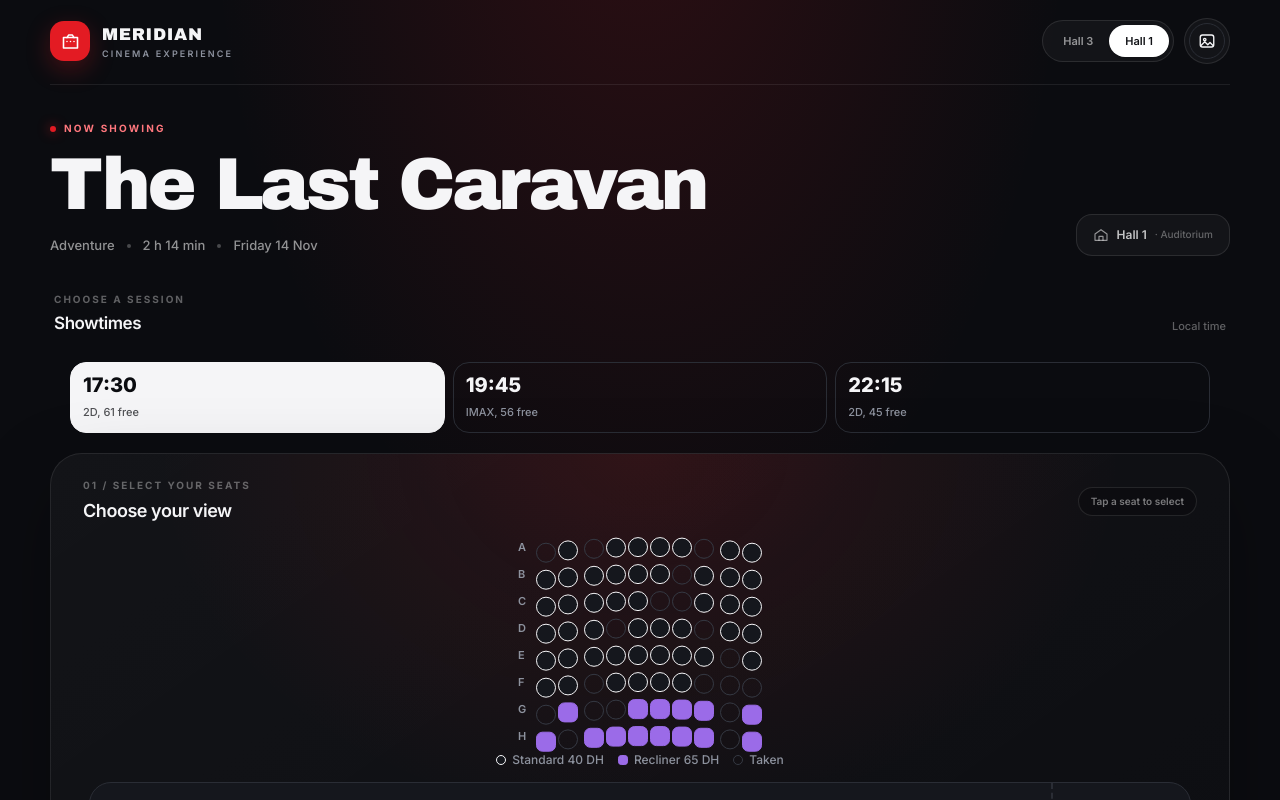
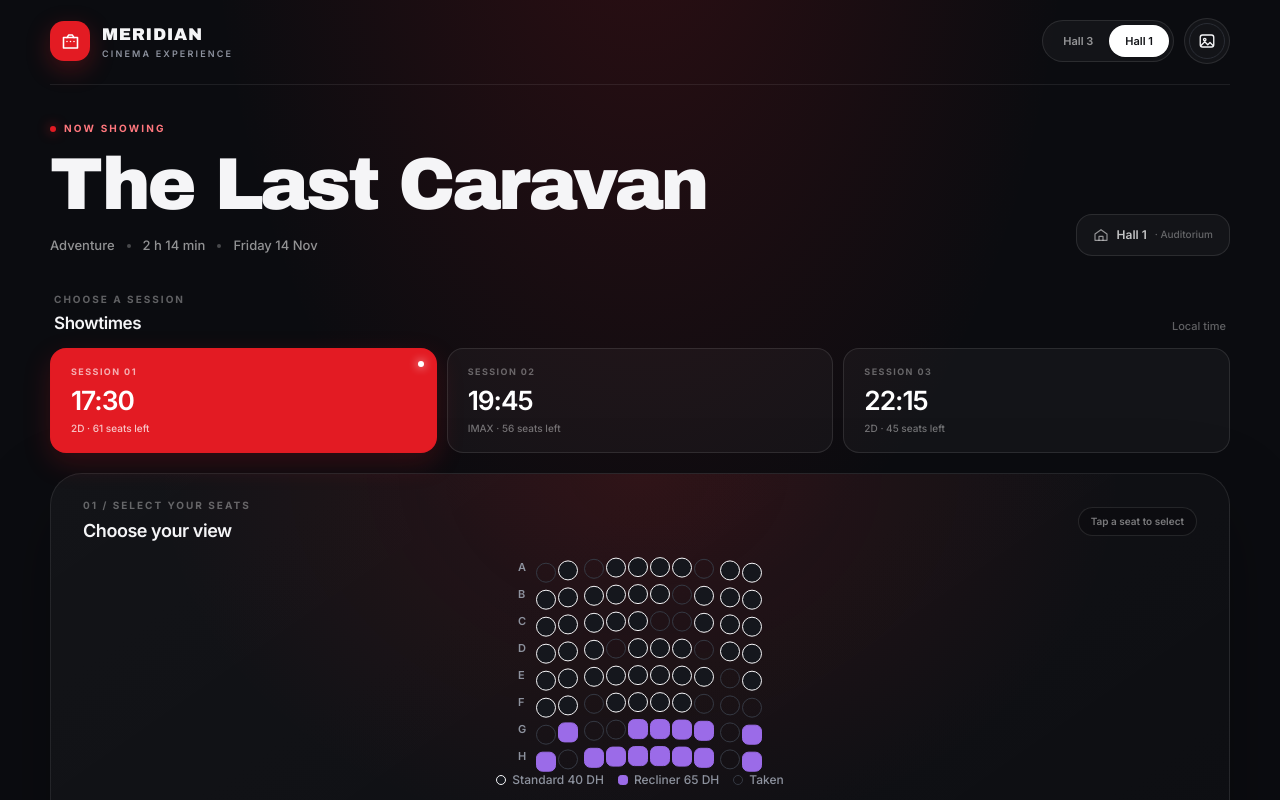
Before and after one commit to aouidate47/cinema, a Next.js app: page /hall-1/1730 in a window 1280 px wide. Shown: the top 800 px of the page. Built offline with nearby package versions, Linux system fonts and the light colour scheme.

Commit message:
Polish showtime selector

```diff
--- a/components/ShowTabs.tsx
+++ b/components/ShowTabs.tsx
@@ -5,20 +5,24 @@ type Props = { cinema: string; current: string; left?: Record<string, number> };
 
 export default function ShowTabs({ cinema, current, left }: Props) {
   return (
-    <nav className="flex gap-2 px-5 pt-3.5" aria-label="Showtimes">
-      {SHOWS.map((s) => {
+    <nav className="grid grid-cols-3 gap-2.5" aria-label="Showtimes">
+      {SHOWS.map((s, index) => {
         const on = s.id === current;
         return (
           <Link
             key={s.id}
             href={`/${cinema}/${s.id}`}
             aria-current={on ? "page" : undefined}
-            className={`flex-1 rounded-2xl border-[1.5px] px-3 py-2.5 ${on ? "border-ink bg-ink text-paper" : "border-line"}`}
+            className={`group relative min-w-0 overflow-hidden rounded-2xl border px-3 py-3.5 transition-all duration-200 sm:px-5 sm:py-4 ${on ? "border-brand/70 bg-brand text-white shadow-[0_10px_28px_rgba(227,27,35,.2)]" : "border-white/10 bg-white/[0.035] text-white hover:border-white/25 hover:bg-white/[0.07]"}`}
           >
-            <b className="block text-xl font-extrabold leading-tight">{s.time}</b>
-            <small className={`text-[11px] ${on ? "opacity-70" : "text-mute"}`}>
-              {s.format}{left ? `, ${left[s.id]} free` : ""}
-            </small>
+            <span className={`mb-2 block text-[9px] font-bold uppercase tracking-[.16em] ${on ? "text-white/65" : "text-white/35"}`}>
+              Session 0{index + 1}
+            </span>
+            <span className="block text-[clamp(1.2rem,3vw,1.65rem)] font-semibold leading-none tracking-[-.04em]">{s.time}</span>
+            <span className={`mt-2 block truncate text-[10px] font-medium ${on ? "text-white/75" : "text-white/40"}`}>
+              {s.format}{left ? ` · ${left[s.id]} seats left` : ""}
+            </span>
+            {on && <span className="absolute right-3 top-3 size-1.5 rounded-full bg-white shadow-[0_0_10px_white]" />}
           </Link>
         );
       })}
```
